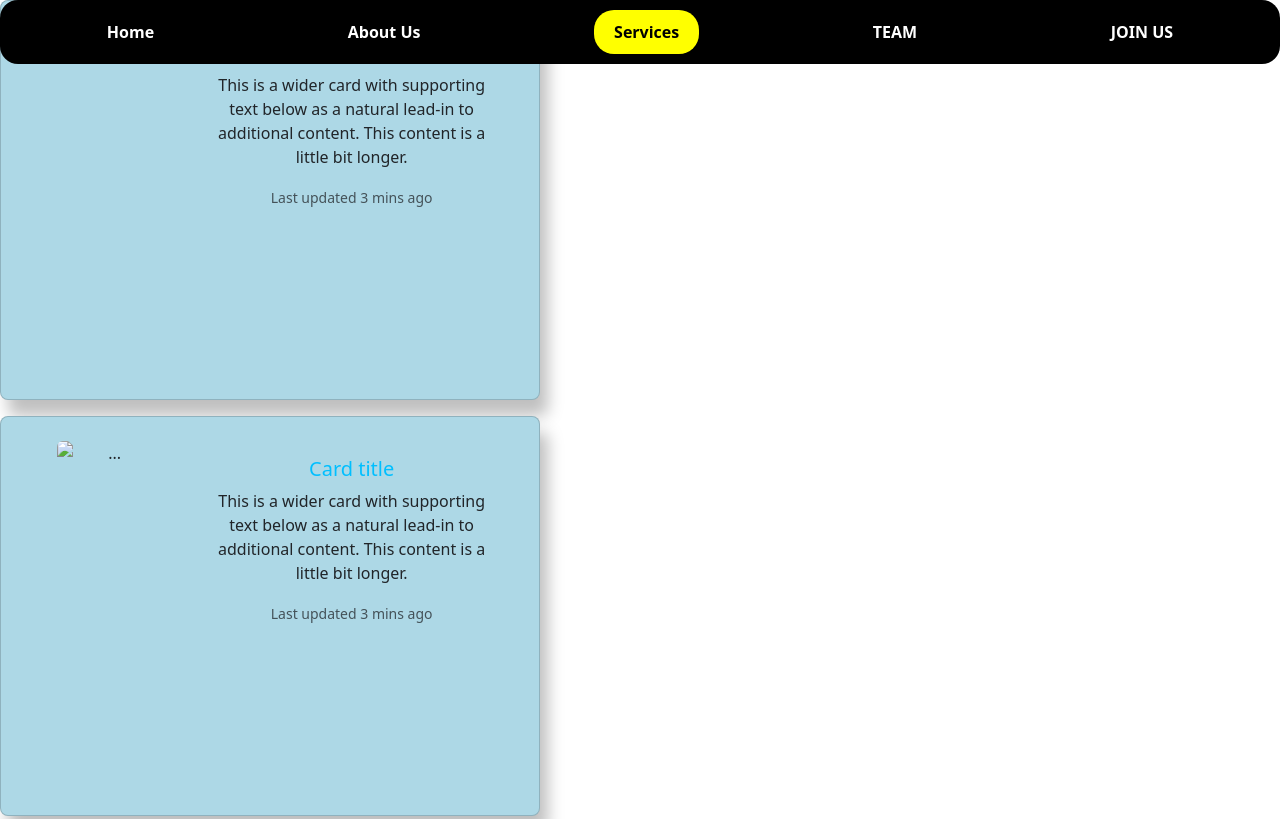
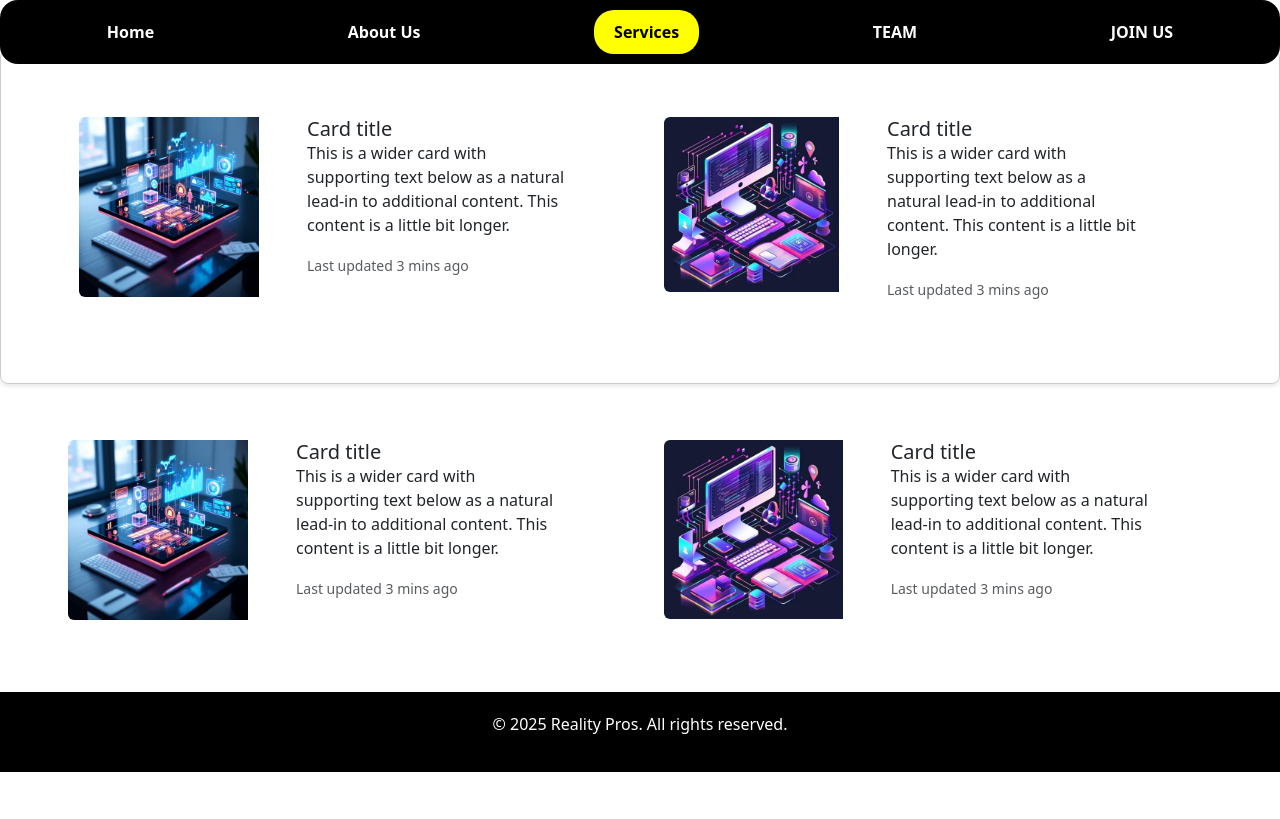
Before and after one commit to tythar/GROUP-A-WEBSITE, a plain HTML site: page services.html in a window 1280 px wide. Shown: the top 819 px of the page. Drawn offline with nearby package versions, Linux system fonts and the light colour scheme.

Commit message:
servuces page
created the services page

```diff
--- a/pagestyle.css
+++ b/pagestyle.css
@@ -1,20 +1,27 @@
 html {
   scroll-behavior: smooth;
 }
+html, body {
+  margin: 0;
+  padding: 0;
+}
+.nav {
 
-.nav {
-  position: fixed;
-  top: 0;
-  left: 0;
-  right: 0;
   width: 100%;
   background-color: rgba(0, 0, 0, 1);
   border-radius: 18px;
-  display: flex;
   justify-content: space-around;
   padding: 10px;
   z-index: 999;
+  display: flex;
+  flex-wrap: nowrap;
+  overflow-x: auto;
+  scrollbar-width: none;
 
+}
+
+.nav::-webkit-scrollbar {
+  display: none;
 }
 
 .nav a {
@@ -93,3 +100,19 @@ footer{
   color: deepskyblue;
   font-family: 'Franklin Gothic Medium', 'Arial Narrow', Arial, sans-serif;
 }
+
+.services {
+  align-items: center;
+  margin-top: 50px;
+  padding: 10px;
+  border: 1px solid #ccc;
+  border-radius: 8px;
+  box-shadow: 0 2px 4px rgba(0, 0, 0, 0.1);
+}
+
+.service{
+  width: 100%;
+  display: flex;
+  flex-wrap: nowrap;
+  align-items: center;
+}
--- a/services.html
+++ b/services.html
@@ -79,12 +79,17 @@
   </nav>
 
 
-  <div class="card mb-3" style="max-width: 540px;">
+
+
+<div class="services">
+<div class="row my-5 peck mx-5 p-2">
+ <div class="col-6">
+  <div class="service mb-3" style="max-width: 540px;">
   <div class="row g-0">
     <div class="col-md-4">
-      <img src="..." class="img-fluid rounded-start" alt="...">
+      <img src="data.jpg" class="img-fluid rounded-start" alt="...">
     </div>
-    <div class="col-md-8">
+    <div class="col-md-8 px-5">
       <div class="card-body">
         <h5 class="card-title">Card title</h5>
         <p class="card-text">This is a wider card with supporting text below as a natural lead-in to additional content. This content is a little bit longer.</p>
@@ -93,14 +98,16 @@
     </div>
   </div>
 </div>
+ </div>
 
-<div class="card mb-3" style="max-width: 540px;">
+ <div class="col-6 px-4">
+  <div class="service mb-3" style="max-width: 540px;">
   <div class="row g-0">
     <div class="col-md-4">
-      <img src="..." class="img-fluid rounded-start" alt="...">
+      <img src="sett.jpg" class="img-fluid rounded-start" alt="...">
     </div>
     <div class="col-md-8">
-      <div class="card-body">
+      <div class="card-body px-5">
         <h5 class="card-title">Card title</h5>
         <p class="card-text">This is a wider card with supporting text below as a natural lead-in to additional content. This content is a little bit longer.</p>
         <p class="card-text"><small class="text-body-secondary">Last updated 3 mins ago</small></p>
@@ -108,14 +115,21 @@
     </div>
   </div>
 </div>
+ </div>
+</div>
 
-<div class="card mb-3" style="max-width: 540px;">
+</div>
+
+
+<div class="row my-5 peck mx-5 p-2">
+ <div class="col-6">
+  <div class="service mb-3" style="max-width: 540px;">
   <div class="row g-0">
     <div class="col-md-4">
-      <img src="..." class="img-fluid rounded-start" alt="...">
+      <img src="data.jpg" class="img-fluid rounded-start" alt="...">
     </div>
     <div class="col-md-8">
-      <div class="card-body">
+      <div class="card-body px-5">
         <h5 class="card-title">Card title</h5>
         <p class="card-text">This is a wider card with supporting text below as a natural lead-in to additional content. This content is a little bit longer.</p>
         <p class="card-text"><small class="text-body-secondary">Last updated 3 mins ago</small></p>
@@ -123,7 +137,25 @@
     </div>
   </div>
 </div>
+ </div>
 
+ <div class="col-6 px-4">
+  <div class="service mb-3" style="max-width: 540px;">
+  <div class="row g-0">
+    <div class="col-md-4">
+      <img src="sett.jpg" class="img-fluid rounded-start" alt="...">
+    </div>
+    <div class="col-md-8">
+      <div class="card-body px-5">
+        <h5 class="card-title">Card title</h5>
+        <p class="card-text">This is a wider card with supporting text below as a natural lead-in to additional content. This content is a little bit longer.</p>
+        <p class="card-text"><small class="text-body-secondary">Last updated 3 mins ago</small></p>
+      </div>
+    </div>
+  </div>
+</div>
+ </div>
+</div>
   <footer>
     <p>&copy; 2025 Reality Pros. All rights reserved.</p>
   </footer>
```
Also changed, not shown: about us.html (+1 -1 lines), index.html (+5 -5 lines).
